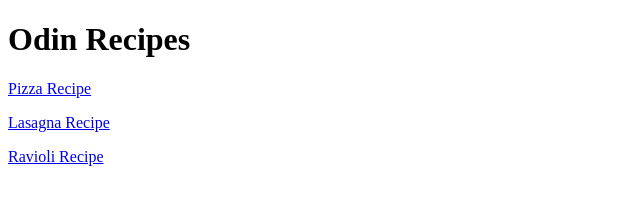
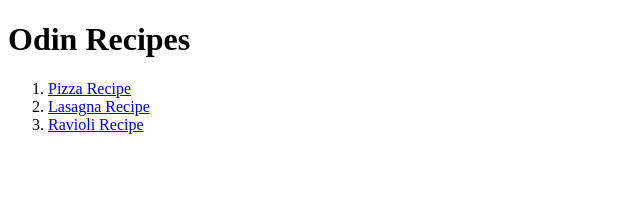
Before and after one commit to cirosaravia/odin-recipes, a plain HTML site: page index.html in a window 1280 px wide. Shown: the whole page, without its empty margins (0-640 px from the left). Drawn offline with Linux system fonts and the light colour scheme.

Commit message:
Made front page into ordered list

```diff
--- a/index.html
+++ b/index.html
@@ -7,9 +7,10 @@
 
     <body>
         <h1>Odin Recipes</h1>
-        <a href="./recipes/pizza.html">Pizza Recipe</a>
-        <p><a href="./recipes/lasagna.html">Lasagna Recipe</a></p>
-        <a href="./recipes/ravioli.html">Ravioli Recipe</a>
-
+        <ol>
+            <li><a href="./recipes/pizza.html">Pizza Recipe</a></li>
+            <li><a href="./recipes/lasagna.html">Lasagna Recipe</a></li>
+            <li><a href="./recipes/ravioli.html">Ravioli Recipe</a></li>
+        </ol>
     </body>
 </html>
```
Also changed, not shown: recipes/ravioli.html (+1 -1 lines).
